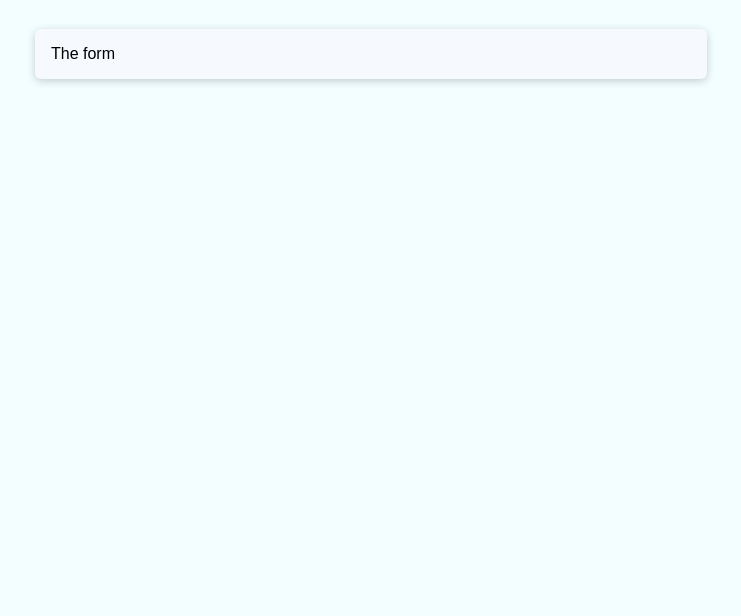
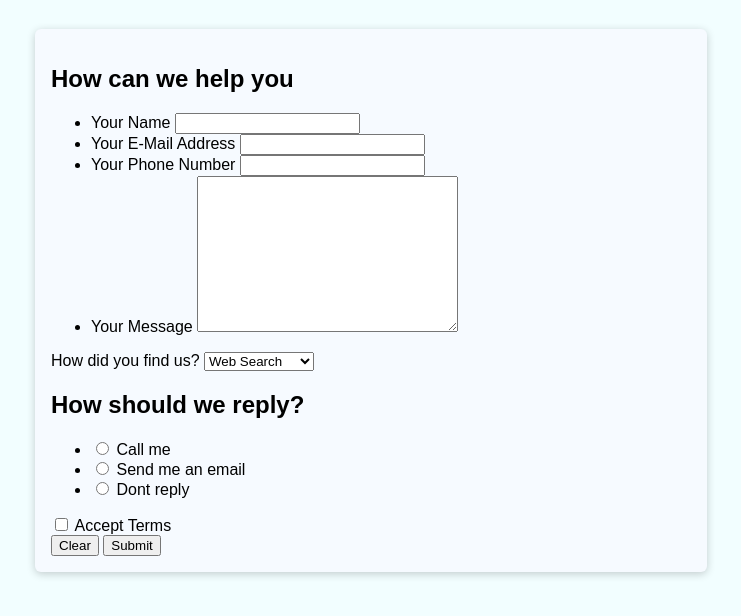
Before and after one commit to NicolasPatrignani/demo-form, a plain HTML site: page challenge/index.html in a window 1280 px wide. Shown: the part 72-688 px from the top of the page, without its empty margins (269-1010 px from the left). Drawn offline with Linux system fonts and the light colour scheme.

Commit message:
form structure

```diff
--- a/challenge/index.html
+++ b/challenge/index.html
@@ -1,10 +1,10 @@
 <!DOCTYPE html>
 <html lang="en">
   <head>
-    <meta charset="UTF-8">
-    <meta name="viewport" content="width=device-width, initial-scale=1.0">
+    <meta charset="UTF-8" />
+    <meta name="viewport" content="width=device-width, initial-scale=1.0" />
     <title>Forms Challenge</title>
-    <link rel="stylesheet" href="styles.css">
+    <link rel="stylesheet" href="styles.css" />
   </head>
   <body>
     <header>
@@ -12,7 +12,65 @@
     </header>
     <main>
       <form action="">
-            The form
+        <section>
+          <h2>How can we help you</h2>
+          <ul>
+            <li>
+              <label for="username">Your Name</label>
+              <input type="text" name="username" id="username" />
+            </li>
+            <li>
+              <label for="email">Your E-Mail Address</label>
+              <input type="email" name="email" id="email" />
+            </li>
+            <li>
+              <label for="phone">Your Phone Number</label>
+              <input type="tel" name="phone" id="phone" />
+            </li>
+            <li>
+              <label for="message">Your Message</label>
+              <textarea
+                name="message"
+                id="message"
+                cols="30"
+                rows="10"
+              ></textarea>
+            </li>
+          </ul>
+        </section>
+        <section>
+          <label for="">How did you find us?</label>
+          <select name="channel" id="channel">
+            <option value="search">Web Search</option>
+            <option value="word-of-mouth">Word of Mouth</option>
+            <option value="other">Other</option>
+          </select>
+        </section>
+        <section>
+          <h2>How should we reply?</h2>
+          <ul>
+            <li>
+              <input type="radio" name="reply" id="reply-phone" value="phone" />
+              <label for="reply-phone">Call me</label>
+            </li>
+            <li>
+              <input type="radio" name="reply" id="reply-email" value="email" />
+              <label for="reply-email">Send me an email</label>
+            </li>
+            <li>
+              <input type="radio" name="reply" id="reply-none" value="none" />
+              <label for="reply-none">Dont reply</label>
+            </li>
+          </ul>
+        </section>
+        <section>
+          <input type="checkbox" name="accept-terms" id="accept-terms" />
+          <label for="accept-terms">Accept Terms</label>
+        </section>
+        <section>
+          <button type="reset">Clear</button>
+          <button type="submit">Submit</button>
+        </section>
       </form>
     </main>
   </body>
```
Lines whose indentation alone changed are shown as unchanged.
